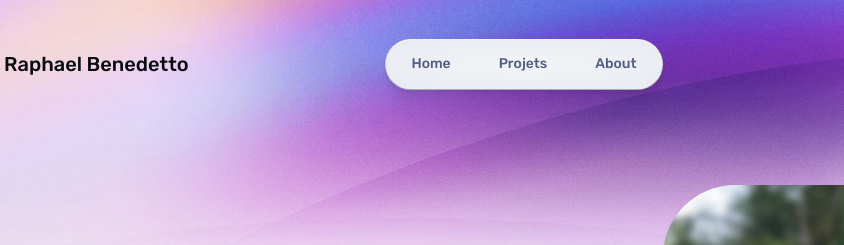
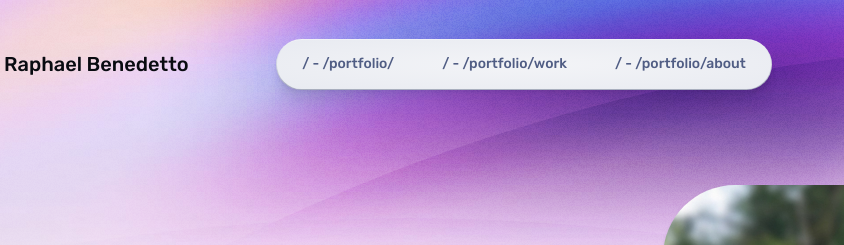
Before and after one commit to RaphBen69/portfolio, an Astro site: page / in a window 1280 px wide. Shown: the top 245 px of the page, 116-960 px from the left. Built offline with nearby package versions, Linux system fonts and the light colour scheme; Astro itself is replaced by a stand-in of ours.

Commit message:
[CHANGED] Test to see urls

```diff
--- a/src/components/Nav.astro
+++ b/src/components/Nav.astro
@@ -90,7 +90,7 @@ const iconLinks: { label: string; href: string; icon: keyof typeof iconPaths }[]
 							]}
 							href={href}
 						>
-							{label}
+							{Astro.url.pathname + " - " + href}
 						</a>
 					</li>
 				))
```
